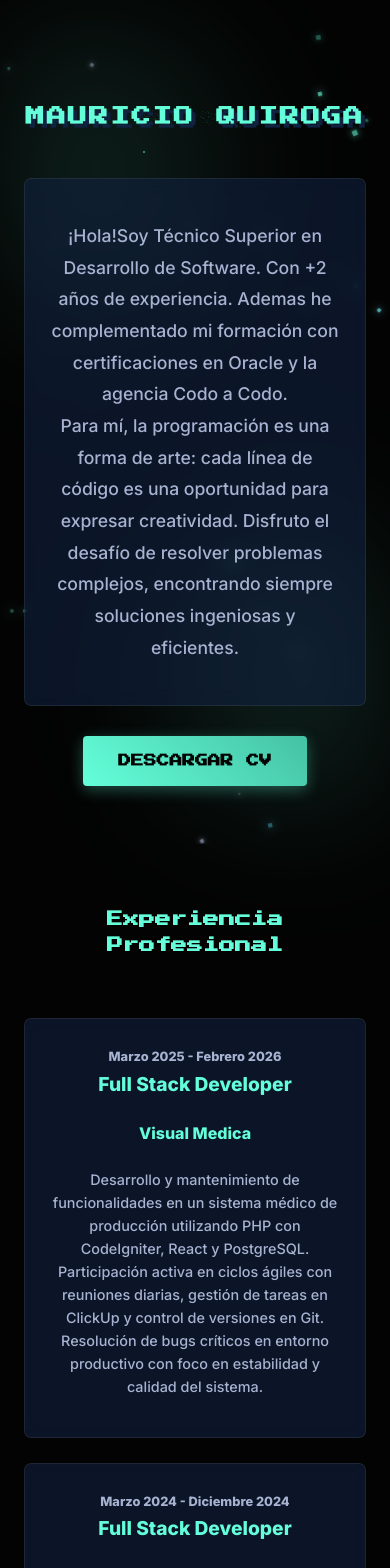
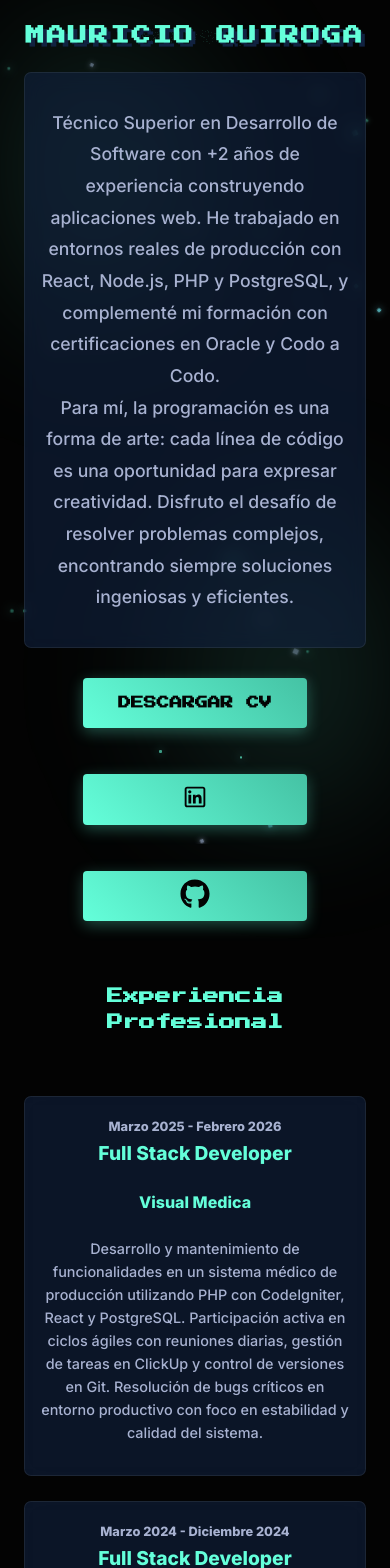
Before and after one commit to Mauricio333bit/mq-2026, a React (Vite) app: page / in a window 390 px wide. Shown: the top 1568 px of the page. Built offline with nearby package versions, Linux system fonts and the light colour scheme.

Commit message:
Actualizacion de  estilos para mejorar el responsive

```diff
--- a/src/App.css
+++ b/src/App.css
@@ -76,6 +76,7 @@ section {
 
 /* --- HERO & PIXEL TITLE --- */
 .hero {
+  padding: 0px;
   min-height: 100vh;
   justify-content: center;
 }
@@ -88,6 +89,7 @@ section {
   justify-content: center;
   align-items: center;
 }
+
 
 .pixel-header canvas {
   image-rendering: pixelated;
@@ -231,7 +233,7 @@ section {
 @media (max-width: 600px) {
   section { padding: 50px 0; }
 
-  .pixel-header { height: 120px; }
+  .pixel-header { height: 4.5rem; }
 
   .final-pixel-text {
     font-size: 1.2rem;
@@ -263,7 +265,7 @@ section {
   box-shadow: 0 4px 15px rgba(100, 255, 218, 0.3);
 }
 
-.btn-download:hover {
+.btn-download:hover,.btn-perfil:hover {
   background: transparent; /* Efecto Skeleton al vaciar el fondo */
   color: var(--accent);
   box-shadow: 0 0 20px var(--accent-glow);
@@ -629,3 +631,48 @@ body:has(.modal-overlay) {
   opacity: 0.75;
   text-decoration: underline;
 }
+.call-to-action {
+  display: flex;
+  flex-direction: row;
+  align-items: center;
+  justify-content: center;
+  gap: 16px;
+}
+
+@media (max-width: 768px) {
+  .call-to-action {
+    flex-direction: column;
+  }
+
+  /* En mobile, el CV sube al tope */
+  .btn-download {
+    order: -1;
+    width: 100%;
+    text-align: center;
+  }
+.btn-perfil{
+   width: 100%;
+    text-align: center;
+}
+  .glass-card {
+    padding: 16px;
+  }
+}
+.btn-perfil{
+
+  position: relative;
+  display: inline-block;
+  padding: .5rem;
+  margin-top: 30px;
+  background: linear-gradient(45deg, var(--accent), #45c2a4);
+  color: var(--bg-deep);
+  font-family: 'Press Start 2P', cursive;
+  font-size: 0.8rem;
+  text-decoration: none;
+  border-radius: 4px;
+  font-weight: bold;
+  overflow: hidden;
+  transition: all 0.4s ease;
+  z-index: 1;
+  box-shadow: 0 4px 15px rgba(100, 255, 218, 0.3);
+}
--- a/src/App.jsx
+++ b/src/App.jsx
@@ -16,9 +16,10 @@ import {
   SiFigma,
   SiPostman,
 } from "react-icons/si";
-import { FaHtml5, FaCss3Alt, FaJava, FaGitAlt } from "react-icons/fa";
+import { FaHtml5, FaCss3Alt, FaJava, FaGitAlt, FaGithub } from "react-icons/fa";
 import PixelTitle from "./components/PixelTitle";
 import CertificateModal from "./components/CertificateModal";
+import { LiaLinkedin } from "react-icons/lia";
 
 const iconMap = {
   React: <SiReact />,
@@ -90,6 +91,14 @@ function App() {
             <div className="glass-card">
               <p className="about-text">{profile.about}</p>
             </div>
+            {/* <div className="call-to-action">
+              <a
+                href="/Quiroga_Mauricio_DEV_cv.pdf"
+                download="CV_Mauricio_Quiroga.pdf"
+                className="btn-perfil"
+              >
+                <LiaLinkedin size={30}></LiaLinkedin>
+              </a>
               <a
                 href="/Quiroga_Mauricio_DEV_cv.pdf"
                 download="CV_Mauricio_Quiroga.pdf"
@@ -97,6 +106,39 @@ function App() {
               >
                 DESCARGAR CV
               </a>
+              <a
+                href="/Quiroga_Mauricio_DEV_cv.pdf"
+                download="CV_Mauricio_Quiroga.pdf"
+                className="btn-perfil"
+              >
+                <FaGithub size={30} />
+              </a>
+            </div> */}
+            <div className="call-to-action">
+              <a
+                href="https://linkedin.com/in/mauricio-quiroga333"
+                target="_blank"
+                rel="noopener noreferrer"
+                className="btn-perfil"
+              >
+                <LiaLinkedin size={30} />
+              </a>
+              <a
+                href="/Quiroga_Mauricio_DEV_cv.pdf"
+                download="CV_Mauricio_Quiroga.pdf"
+                className="btn-download"
+              >
+                DESCARGAR CV
+              </a>
+              <a
+                href="https://github.com/Mauricio333bit"
+                target="_blank"
+                rel="noopener noreferrer"
+                className="btn-perfil"
+              >
+                <FaGithub size={30} />
+              </a>
+            </div>
           </div>
         </section>
         {/* EXPERIENCE */}
--- a/src/config.js
+++ b/src/config.js
@@ -1,7 +1,7 @@
 export const profile = {
   name: "Mauricio Quiroga",
   role: "Full Stack Developer",
-  about: `¡Hola!Soy Técnico Superior en Desarrollo de Software. Con +2 años de experiencia. Ademas he complementado mi formación con certificaciones en Oracle y la agencia Codo a Codo.
+  about: `Técnico Superior en Desarrollo de Software con +2 años de experiencia construyendo aplicaciones web. He trabajado en entornos reales de producción con React, Node.js, PHP y PostgreSQL, y complementé mi formación con certificaciones en Oracle y Codo a Codo.
   Para mí, la programación es una forma de arte: cada línea de código es una oportunidad para expresar creatividad. Disfruto el desafío de resolver problemas complejos, encontrando siempre soluciones ingeniosas y eficientes.`,
   contact: {
     email: "mauricioquirogadev@gmail.com",
```
Lines whose indentation alone changed are shown as unchanged.
